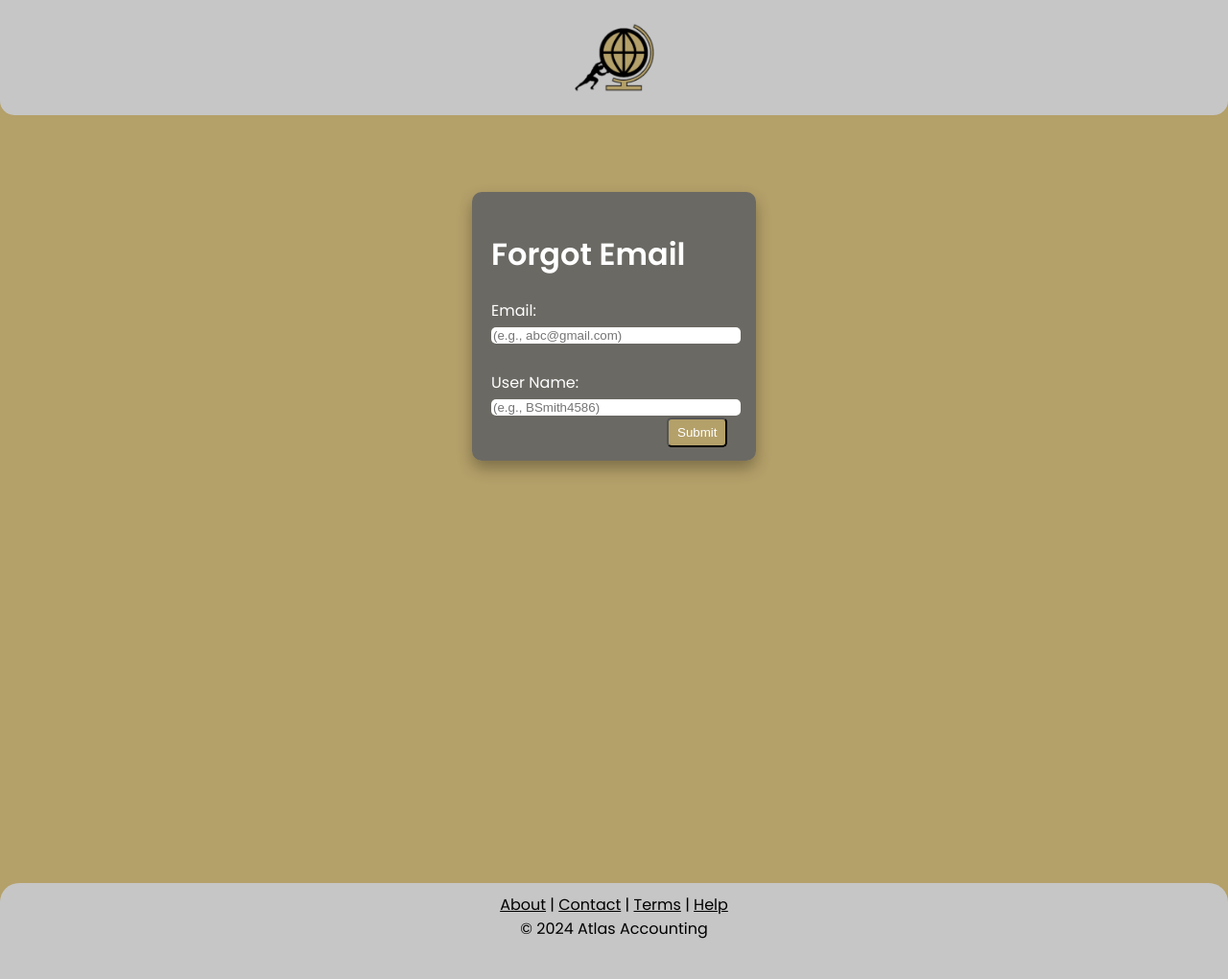
After one commit to I-am-Signal/Atlas-Accounting, a Flask app: page /forgot in a window 1280 px wide. The commit adds this page. Shown: the whole page at 96% size. Run offline with Flask 3, Linux system fonts and the light colour scheme; some libraries are stand-ins or nearby versions.

Commit message:
forgot html/css confirmations but no email sent

```diff
--- a/public/auth.py
+++ b/public/auth.py
@@ -187,4 +187,25 @@ def forgot():
     #         db.session.commit()
     #         flash('Note added!', category='success')
 
-    return render_template("forgot.html")
+    if request.method == 'POST':
+        email = request.form.get('email')
+        username = request.form.get('username')
+
+        if len(email) < 1:
+             flash('Please enter Email!', category='error')
+
+        if len(username) < 1:
+             flash('Please enter User Name!', category='error')
+
+        user = User.query.filter_by(email=email, username=username).first()
+
+        if user:
+            # Send email logic (implement this function to send email)
+            #send_reset_email(user)
+            flash('A reset email has been sent!', category='success')
+        else:
+            flash('No account found with that email and username combination.', category='error')
+
+        db.session.commit()
+
+    return render_template("forgot.html", user=current_user)
--- a/public/static/style.css
+++ b/public/static/style.css
@@ -231,3 +231,60 @@ body {
   align-items: center;
   text-align: center;
 }
+.forgot {
+  background-color: rgba(99, 99, 99, 0.9);
+  color: white;
+  width: 20%;
+  padding: 20px;
+  height: 30vh;
+  border-radius: 10px;
+  z-index: 2;
+  display: flex;
+  position: absolute;
+  top: 10%;
+  flex-direction:column; /* Stack elements vertically */
+  justify-content:baseline; /* Center the form elements inside the box */
+  align-items: center;
+  box-shadow: 0 8px 16px rgba(0, 0, 0, 0.3);
+}
+.forgot label {
+  width: 100%; /* Make labels full width */
+  text-align: left; /* Align text to the left */
+  margin: 5px 0; /* Add some vertical spacing */
+}
+
+.forgot input {
+  width: 100%;
+  border-radius: 5px;
+  border-width: 0px;
+}
+
+.forgot input:hover {
+  border: 10px;
+}
+
+.forgot button {
+  background-color: #B4A069;
+  color: #FFFFFF;
+  border-radius: 5px;
+  position:absolute;
+  right: 10%;
+  bottom: 5%;
+  padding: 2% 3%;
+
+
+}
+
+.forgot button:hover {
+  background-color: #7c6c40;
+}
+
+.forgot a {
+  color: white;
+  text-decoration: underline;
+  font-style: italic;
+}
+
+.forgot a:hover {
+  color: #dddddd;
+}
--- /dev/null
+++ b/public/templates/forgot.html
@@ -0,0 +1,17 @@
+{% extends "base.html" %} {% block title %}Sign Up{% endblock %} {% block
+    content %}
+<div class="page">
+    <div class="forgot">
+        <form method="POST">
+            <h1> Forgot Email</h1>
+                <Label for="Email">Email:</Label>
+                <input type="email" name="email" placeholder="(e.g., abc@gmail.com)"> <br><br>
+                <label for="Username">User Name:</label>
+                <input type="text" name="username" placeholder="(e.g., BSmith4586)"><br><br>
+                <button type="submit" id="submit"> Submit </button>
+        </form>
+
+    </div>
+
+</div>
+    {% endblock %}
```
